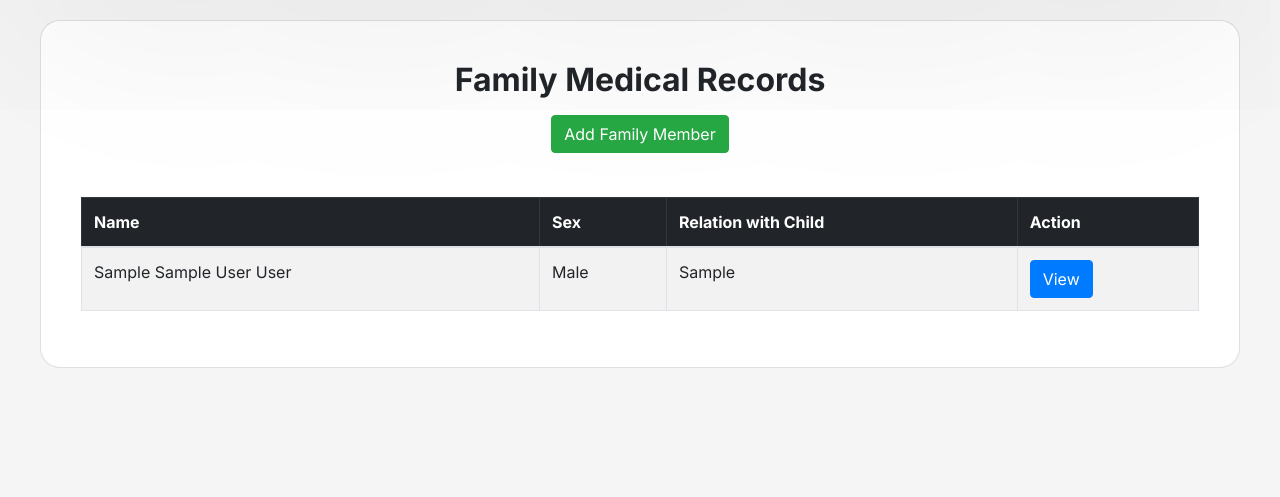
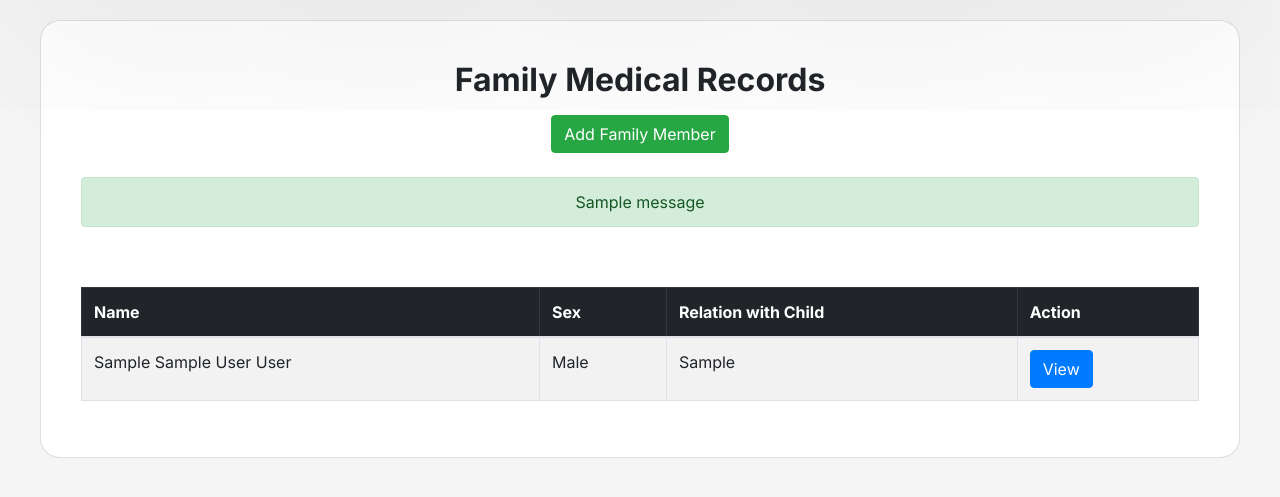
Before and after one commit to ayenla/MSYS42, a Django app: page /family-medical-records/1/ in a window 1280 px wide. Shown: the part 145-642 px from the top of the page. Run offline with Django 5.2, Linux system fonts and the light colour scheme; a user stored in the database is signed in; tables that the repository leaves empty hold one stand-in row (values such as "Sample post"); one stand-in notice (Sample message) is shown; parts of the project's set-up code (start-up, migrations or seed data) failed here and were passed over; some libraries are stand-ins or nearby versions.

Commit message:
Fixed messages

```diff
--- a/BADproject/msys42app/templates/msys42app/home_family_medical.html
+++ b/BADproject/msys42app/templates/msys42app/home_family_medical.html
@@ -34,6 +34,8 @@
 
 
 {% block content %}
+<script src="https://cdn.jsdelivr.net/npm/bootstrap@5.2.3/dist/js/bootstrap.bundle.min.js" integrity="sha384-kenU1KFdBIe4zVF0s0G1M5b4hcpxyD9F7jL+jjXkk+Q2h455rYXK/7HAuoJl+0I4" crossorigin="anonymous"></script>
+
 <div class="container-fluid" style="padding: 20px;">
     <div class="card shadow-sm" style="max-width: 1200px; margin: 0 auto;">
         <div class="card-body">
@@ -41,6 +43,23 @@
                 <h2 class="mb-3" style="font-weight: 1000;"> Family Medical Records</h2>
                 {% if perms.can_create %}
                 <button class="btn btn-success" data-toggle="modal" data-target="#exampleModalCenter">Add Family Member</button>
+                <br>
+                <br>
+
+                {% if error %}
+                <div class="alert alert-danger" role="alert">
+                    {{ error }}
+                </div>
+                {% endif %}
+
+                {% if messages %}
+                <div class="alert alert-success" role="alert">
+                    {% for message in messages %}
+                        {{ message }}
+                    {% endfor %}
+                </div>
+                {% endif %}
+
 
                 <form method="POST" action="{% url 'view_family_medicals' child.id %}" class="form-container">
                 {% csrf_token %}
```
